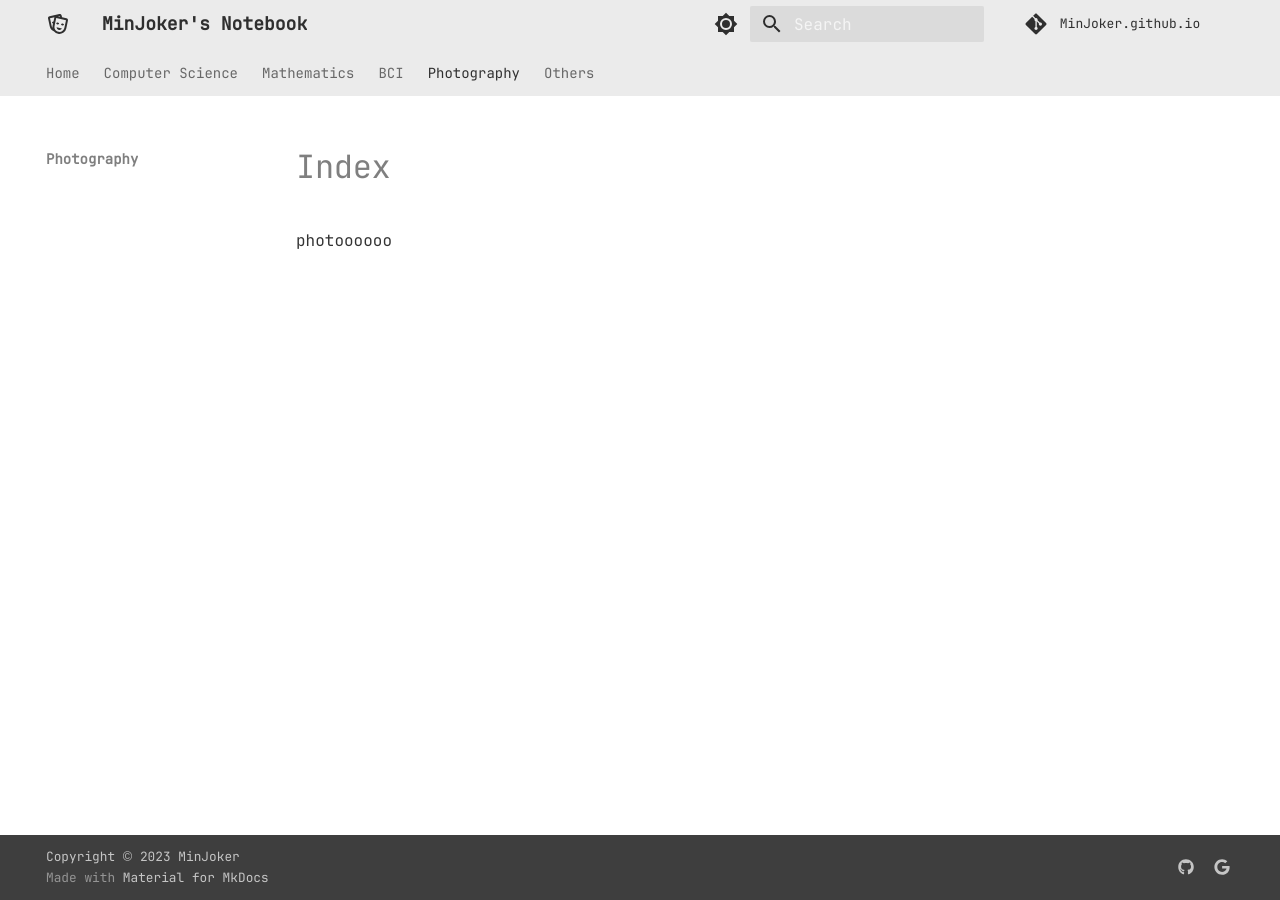
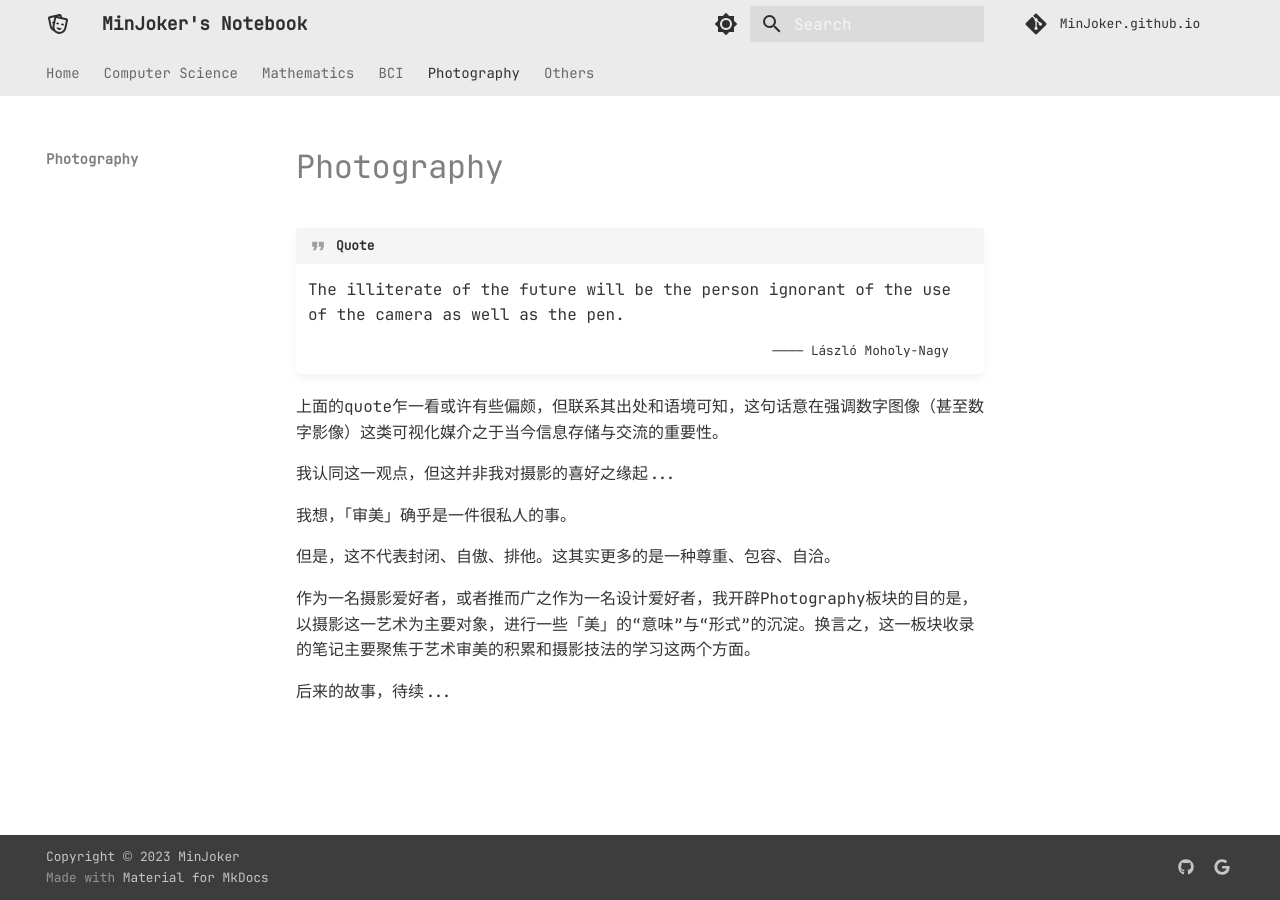
Before and after one commit to MinJoker/MinJoker.github.io, an MkDocs documentation site: the page built from docs/photo/index.md, in a window 1280 px wide. Built offline with MkDocs 1.6.1 and Material for MkDocs 9.7.7, drawn with Linux system fonts in a browser that asks for light colours; some web fonts are replaced; comment, search, counter and statistics services are not loaded.

Commit message:
update 23-10-02 photography index

```diff
--- a/docs/photo/index.md
+++ b/docs/photo/index.md
@@ -1 +1,18 @@
-photoooooo
+# Photography
+
+!!! quote
+
+    <font size=3>The illiterate of the future will be the person ignorant of the use of the camera as well as the pen.</font>
+    <p align="right">———— László Moholy-Nagy &nbsp;&nbsp;</p>
+
+上面的quote乍一看或许有些偏颇，但联系其出处和语境可知，这句话意在强调数字图像（甚至数字影像）这类可视化媒介之于当今信息存储与交流的重要性。
+
+我认同这一观点，但这并非我对摄影的喜好之缘起...
+
+我想，「审美」确乎是一件很私人的事。
+
+但是，这不代表封闭、自傲、排他。这其实更多的是一种尊重、包容、自洽。
+
+作为一名摄影爱好者，或者推而广之作为一名设计爱好者，我开辟Photography板块的目的是，以摄影这一艺术为主要对象，进行一些「美」的“意味”与“形式”的沉淀。换言之，这一板块收录的笔记主要聚焦于艺术审美的积累和摄影技法的学习这两个方面。
+
+后来的故事，待续...
```
